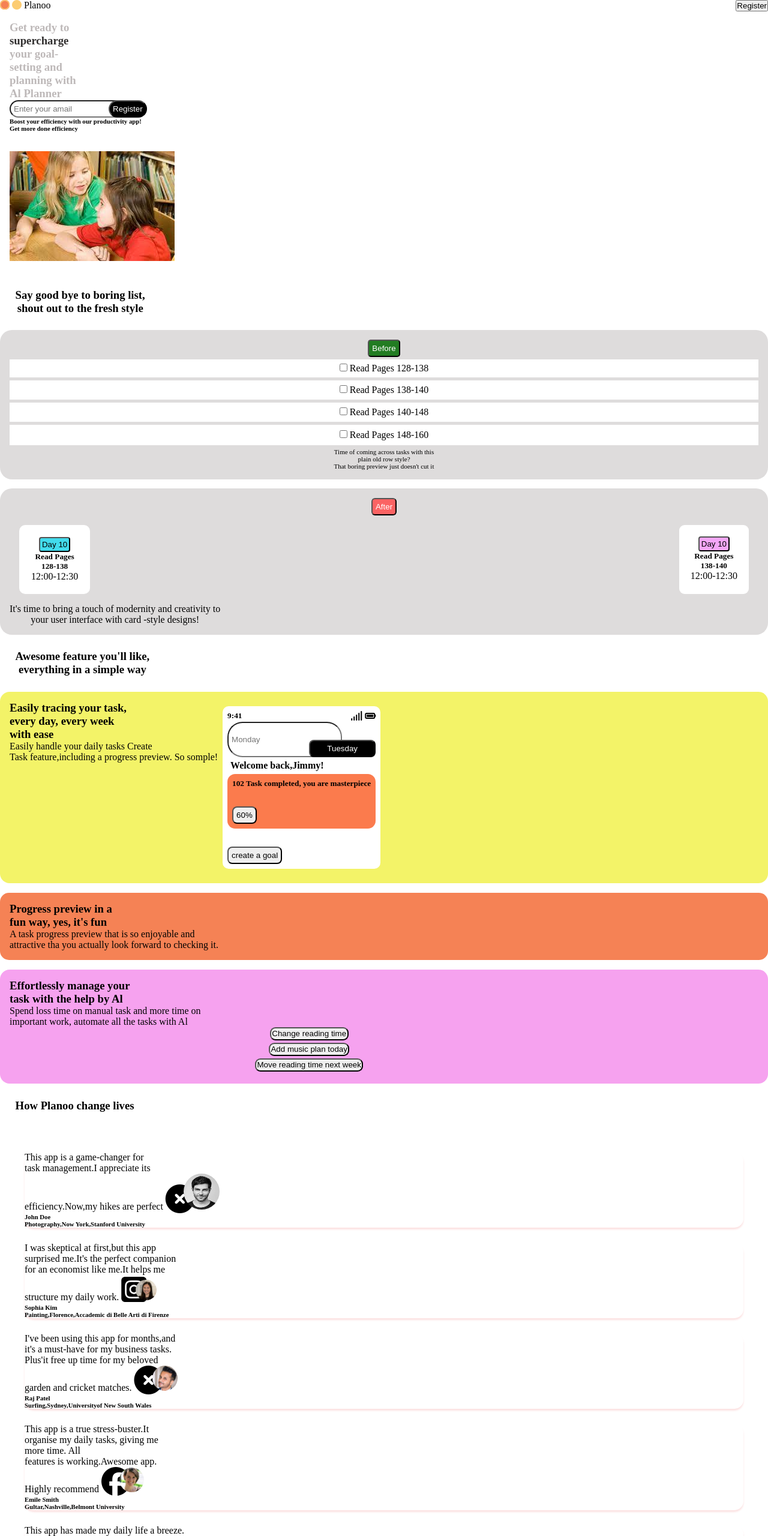
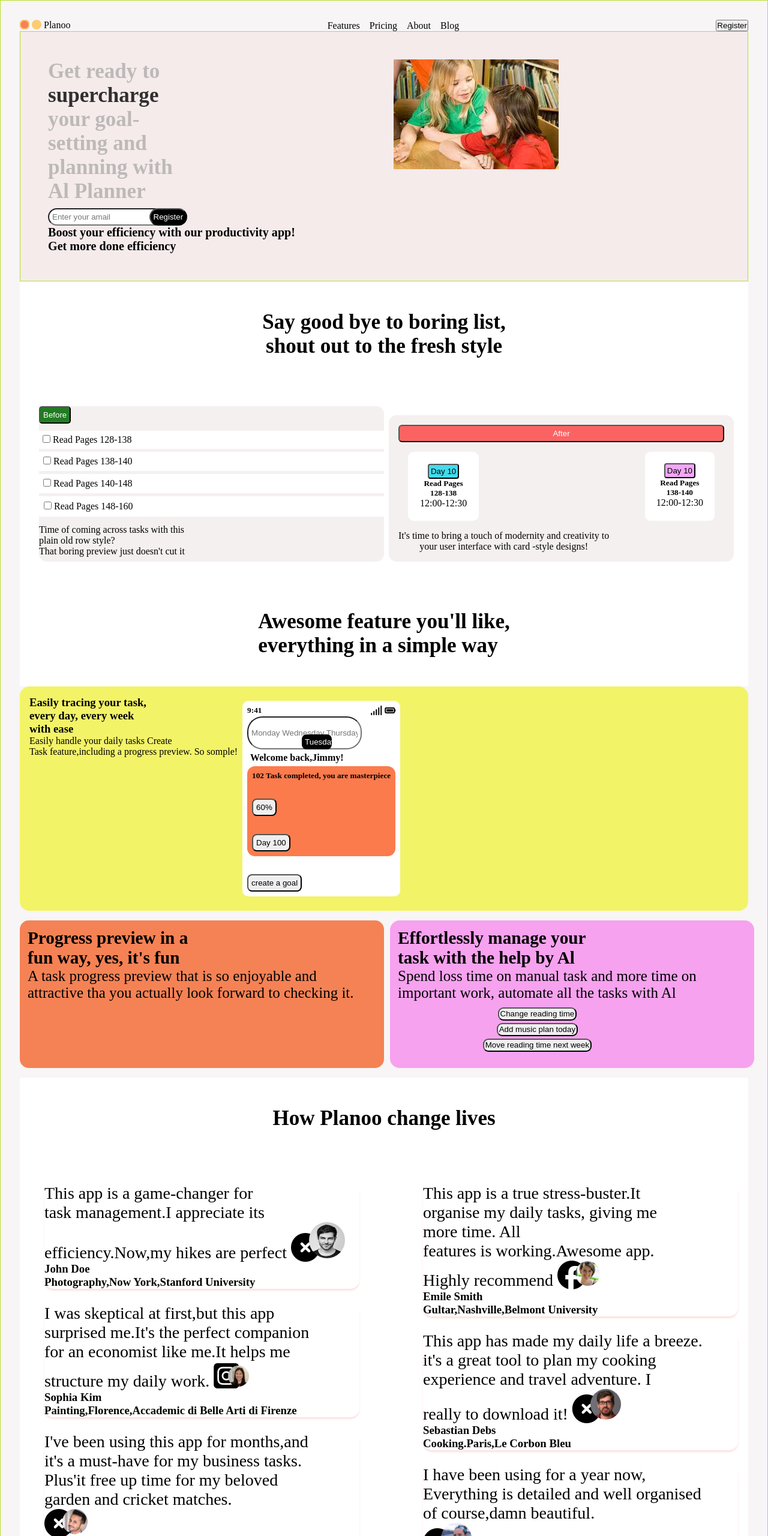
Before and after one commit to mombeh/23-project, a plain HTML site: page index.html in a window 1280 px wide. Shown: the top 2560 px of the page at 60% size. Drawn offline with Linux system fonts and the light colour scheme.

Commit message:
commit my web

```diff
--- a/index.html
+++ b/index.html
@@ -19,9 +19,19 @@
                         </span>
                         <span class="logo">Planoo</span>
                     </div>
+                    <nav class="nav-bar">
+                        <ul>
+                            <li>Features</li>
+                            <li>Pricing</li>
+                            <li>About</li>
+                            <li>Blog</li>
+                        </ul>
+                    </nav>
                     <button> Register</button>
                 </div>
             </header>
+            <section class="main">
+                <div class="main-content">
                     <div class="content">
                         <h3 class="view"> Get ready to <br><span style="color: #312f2f;">supercharge</span><br>
                         your goal- <br> setting and <br> planning with <br> Al Planner</h3>
@@ -35,10 +45,13 @@
                     <div class="pics">
                         <img class="img-one" src="images/cheels.jpeg" alt="plan">
                     </div>
+                </div>
+            </section>
             <div class="space-one">
                 <h3>Say good bye to boring list, <br> shout out to the fresh style</h3>
             </div>
-            <div class="pages">
+            <div class="certain">
+                <div class="container-two">
                     <div>
                         <button class="ready">Before</button>
                     </div>
@@ -60,11 +73,9 @@
                             <label for="read pages 148-160">Read Pages 148-160</label><br>
                         </div>
                     </form>
-                <div class="certainty">
                     <p> Time of coming across tasks with this <br> plain old row
                     style? <br> That boring preview just doesn't cut it
                     </p>
-                </div>
                 </div>
                 <div class="page">
                     <button class="btn">After</button>
@@ -87,7 +98,8 @@
                     <p class="team">It's time to bring a touch of modernity and creativity to <br>
                     your user interface with card -style designs! </p>
                 </div>
-            <div class="space-one">
+            </div>
+            <div class="space-two">
                 <h3>Awesome feature you'll like, <br>everything in a simple way</h3>
             </div>
             <div class="enter-tain">
@@ -107,7 +119,7 @@
                     </div>
                     <div class="signs">
                         <input type=" Monday"
-                        placeholder="Monday">
+                        placeholder="Monday Wednesday Thursday">
                         <button>Tuesday</button>
                     </div>
                     <div class="pay">
@@ -118,10 +130,14 @@
                             <h5>102 Task completed, you are masterpiece</h5>
                             <button class="they">60%</button>
                         </div>
+                        <div>
+                            <button>Day 100</button>
+                        </div>
                     </div>
                     <button >create a goal</button>
                 </div>
             </div>
+            <div class="progres">
                 <div class="fun">
                     <h3>Progress preview in a <br>fun way, yes, it's fun</h3>
                     <p> A task progress preview that is so enjoyable and <br> attractive tha you actually look forward to checking it.</p>
@@ -136,9 +152,12 @@
                         <button class="parents">Move reading time next week</button>
                     </div>
                 </div>
-            <div class="space-one">
+            </div>
+            <div>
+                <div class="space-three">
                     <h3>How Planoo change lives</h3>
                 </div>
+                <div class="recomment">
                     <div class="paragraphs">
                         <div class="appreciate">
                             <span>This app is a game-changer for <br>task management.I appreciate its
@@ -166,6 +185,8 @@
                             <h6>Raj Patel</h6>
                             <h6>Surfing,Sydney,Universityof New South Wales</h6>
                         </div>
+                    </div>
+                    <div class="opm">
                         <div class="favor">
                             <span>This app is a true stress-buster.It <br>
                             organise my daily tasks, giving me <br>more time.
@@ -192,6 +213,8 @@
                             <img src="images/jaden.jpeg" alt=" lar" class="avoid"></i>
                             <h6>Joden Lar!</h6>
                             <h6>Hiking,Vancouver,University of British Columbia</h6>
+                        </div>
+                    </div>
                 </div>
             </div>
             <div class="frequency">
--- a/styles/style.css
+++ b/styles/style.css
@@ -367,3 +367,174 @@
   background-color: #fb6363;
   border-radius: 6px;
 }
+
+@media screen and (min-width: 768px) {
+  .nav-bar  {
+    display: flex;
+    align-items: center;
+    gap: 2rem;
+    justify-content: center;
+  }
+
+  #hero-section {
+    padding: 2em;
+    background-color: #f7f5f5;
+  }
+
+  ul {
+    display: flex;
+    align-items: center;
+    gap: 1rem;
+    list-style-type: none;
+  }
+
+  .main-content {
+    display: flex;
+    width: 100%;
+  }
+
+  .content {
+    width: 50%;
+    font-size: 30px;
+  }
+
+  section {
+    border: 1px solid rgb(180, 223, 40);
+  }
+
+  .main {
+    width: 100%;
+    background-color: #f5ebeb;
+    padding: 30px;
+  }
+
+  .certain {
+    display: grid;
+    grid-template-columns: 50% 50%;
+    background-color: #fff;
+    gap: 0.5rem;
+    padding: 2rem;
+    font-size: 100%;
+  }
+
+  .container-two {
+    display: grid;
+    background-color: #f5f0f0;
+    border-radius: 13px;
+  }
+
+  .pics {
+    width: 50%;
+    height: 50%;
+  }
+
+  .page {
+    display: grid;
+    background-color: #f5f0f0;
+    border-radius: 13px;
+  }
+
+  .signs button {
+    width: 20%;
+    margin-left: -100px;
+    border: 1px;
+  }
+
+  .progres {
+    display: grid;
+    grid-template-columns: 50% 50%;
+    gap: 10px;
+    margin-bottom: 1rem;
+  }
+
+  .fun,
+  .manage {
+    padding: 13px;
+    font-size: 25px;
+  }
+
+  .music {
+    padding: 10px;
+    font-size: 20px;
+  }
+
+  .space-two,
+  .space-one,
+  .space-three{
+    width: 100%;
+    display: flex;
+    justify-content: center;
+    align-items: center;
+    font-size: 30px;
+    background-color: #fff;
+    padding: 3rem;
+  }
+
+  .header{
+    width: 100%;
+  }
+
+  .recomment {
+    display: grid;
+    grid-template-columns: 50% 50%;
+    font-size: 28px;
+    justify-content: space-between;
+    background-color: #fff;
+    width: 100%;
+    gap: 1.5rem;
+  }
+
+  .paragraph {
+    width: 100%;
+    border-radius: 15px;
+
+  }
+
+  .frequency {
+    display: grid;
+    grid-template-columns: 45% 50%;
+    margin: 1rem;
+    padding: 1rem;
+    background-color: #fff;
+    border-radius: 20px;
+    font-size: 25px;
+    border-style: 10px;
+  }
+
+  .verbals {
+    text-align: center;
+    justify-content: center;
+    align-items: center;
+    border-radius: 15px;
+    background-color:  #f37d52;
+    padding: 2rem;
+    font-size: 28px;
+  }
+
+  .menu-b {
+    display: flex;
+    justify-content: space-between;
+    background-color: #fff;
+    border: none;
+    font-size: 20px;
+  }
+
+  .verbals button {
+    padding: 10px;
+    justify-items: center;
+    font-size: 20px;
+  }
+
+  .forver button {
+    margin-top: 180px;
+    border: 2px solid #ecaf7a;
+    padding: 10px;
+    font-size: 20px;
+  }
+
+  .opm {
+    width: 100%;
+    border-radius: 15px;
+
+  }
+}
```
Lines whose indentation alone changed are shown as unchanged.
